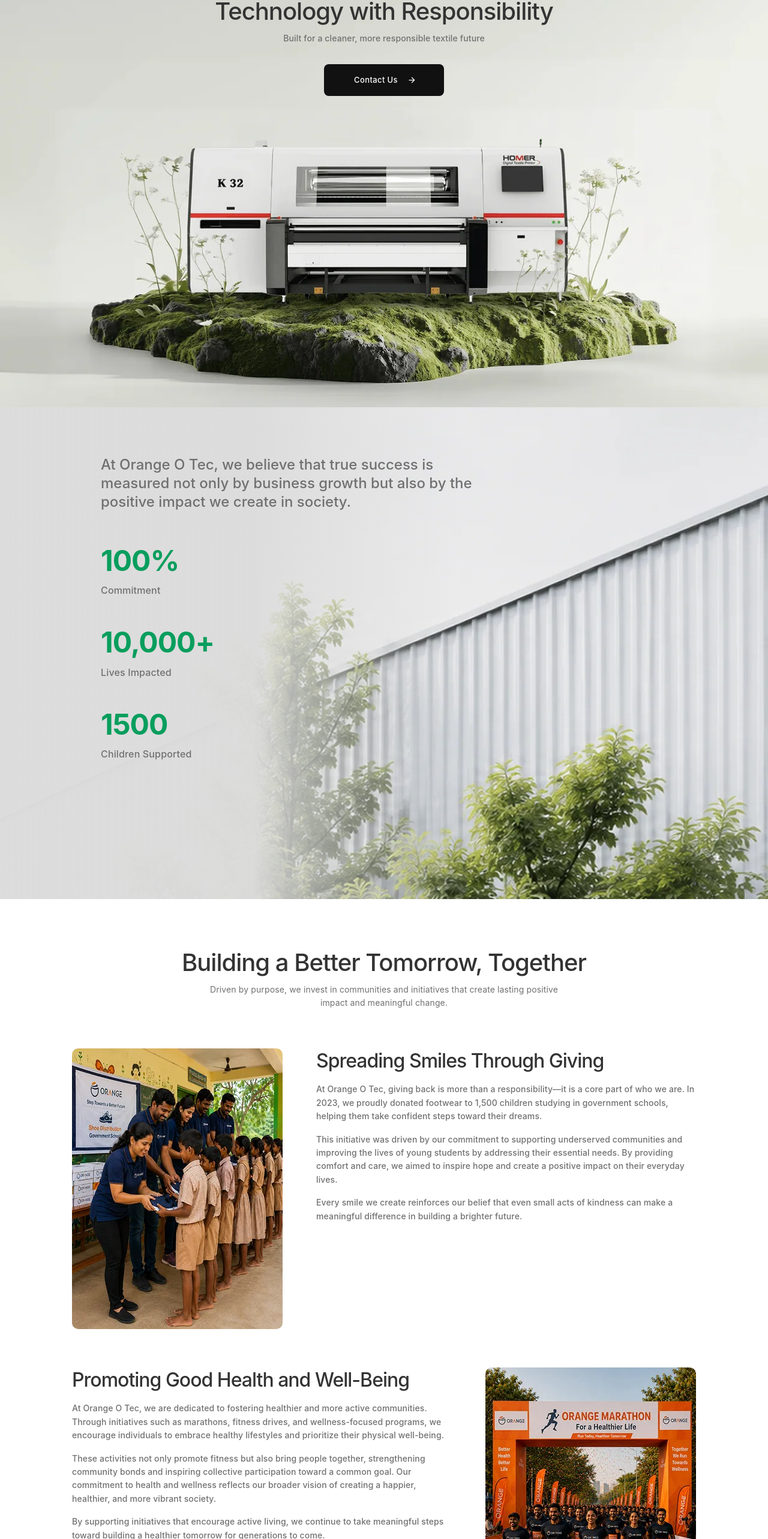
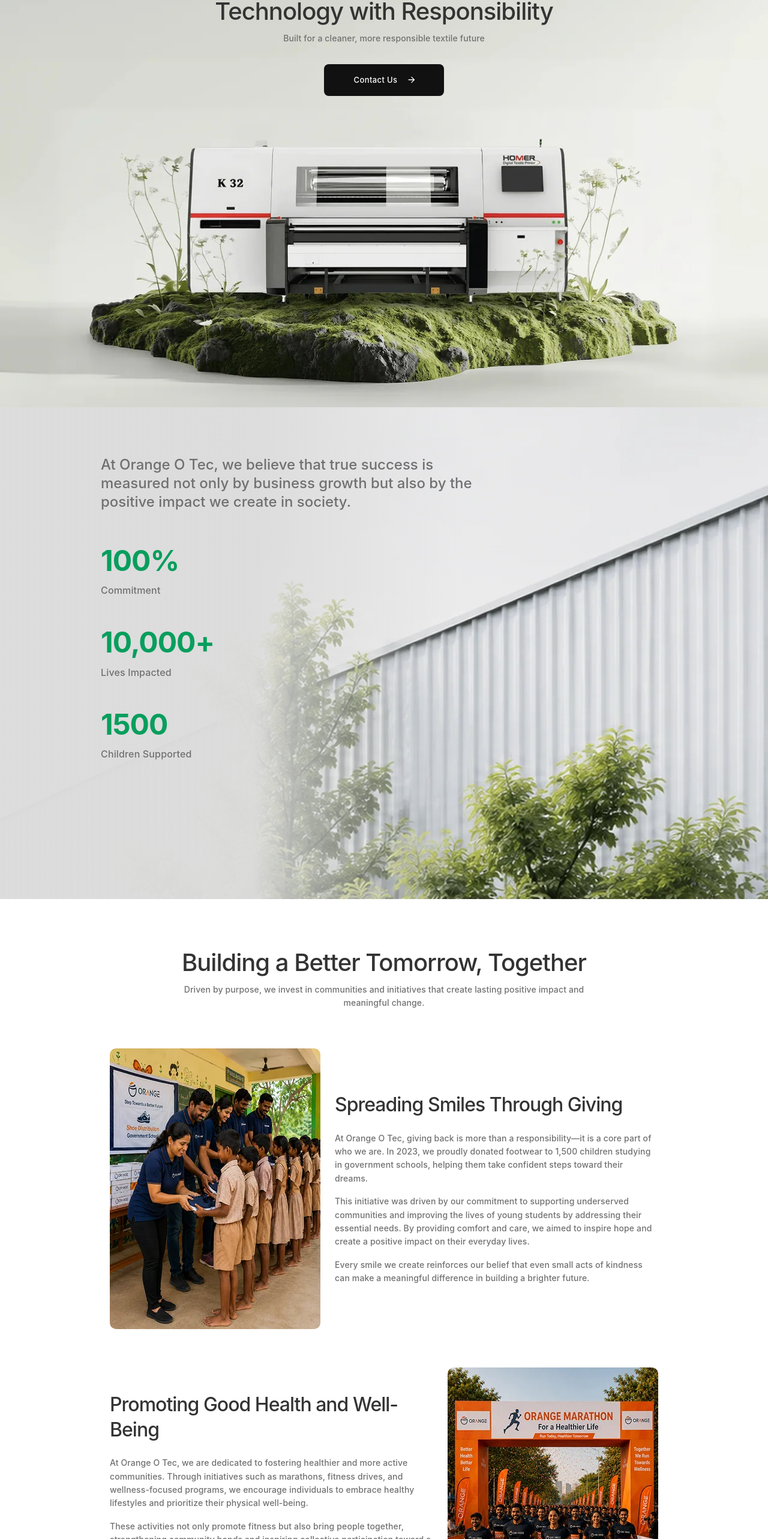
Before and after one commit to off-social/orange-webapp, a Next.js app: page /csr in a window 1280 px wide. Shown: the part 180-2746 px from the top of the page at 60% size. Built offline with nearby package versions, Linux system fonts and the light colour scheme; a web font is replaced by a local one; what @mui/material-nextjs would draw is missing.

Commit message:
fixed csr design

```diff
--- a/app/csr/CSRHero.tsx
+++ b/app/csr/CSRHero.tsx
@@ -5,29 +5,32 @@
 export default function CSRHero() {
   return (
     <Box sx={{ position: "relative", width: "100%", lineHeight: 0 }}>
-      {/* Mobile image (xs only) */}
-      <Box sx={{ display: { xs: "block", sm: "none" } }}>
+      {/* Mobile image — xs (<600px, e.g. 456px) */}
+      <Box
+        sx={{
+          display: { xs: "block", sm: "none" },
+          position: "relative",
+          width: "100%",
+          aspectRatio: "393 / 538",
+          overflow: "hidden",
+        }}
+      >
         <Image
           src="/TechnologyWithResponsibilityMobile.webp"
           alt="CSR – Technology with Responsibility"
-          width={393}
-          height={538}
+          fill
           priority
-          style={{
-            width: "100%",
-            aspectRatio: "84/115",
-            display: "block",
-            objectFit: "cover",
-          }}
+          sizes="100vw"
+          style={{ objectFit: "cover", objectPosition: "center" }}
         />
       </Box>
 
-      {/* Tablet + Desktop image (sm+) */}
+      {/* Tablet + Desktop image — sm+ (768px, 1024px, 1440px) */}
       <Box
         sx={{
           display: { xs: "none", sm: "block" },
           position: "relative",
-          height: { sm: "650px", md: "750px", lg: "800px", xl: "1000px" },
+          height: { sm: "580px", md: "720px", lg: "800px" },
           overflow: "hidden",
         }}
       >
@@ -36,6 +39,7 @@
           alt="CSR – Technology with Responsibility"
           fill
           priority
+          sizes="100vw"
           style={{ objectFit: "cover", objectPosition: "center bottom" }}
         />
         {/* Top fade — blends image into page background */}
@@ -45,7 +49,7 @@
             top: 0,
             left: 0,
             right: 0,
-            height: "120px",
+            height: { sm: "80px", md: "100px", lg: "120px" },
             background:
               "linear-gradient(to bottom, #FFFFFF 0%, rgba(255,255,255,0) 100%)",
             zIndex: 1,
@@ -64,19 +68,20 @@
           display: "flex",
           flexDirection: "column",
           alignItems: "center",
-          gap: { xs: "24px", sm: "24px", md: "32px" },
-          px: { xs: "16px", sm: "40px", md: "40px" },
-          pt: { xs: "32px", sm: "64px", md: "80px", xl: "120px" },
+          gap: { xs: "24px", sm: "28px", md: "30px", lg: "32px" },
+          px: { xs: "16px", sm: "32px", md: "40px" },
+          pt: { xs: "64px", sm: "68px", md: "76px", lg: "80px" },
           textAlign: "center",
         }}
       >
-        {/* Label + Heading + Subtitle */}
         <Box
           sx={{
             display: "flex",
             flexDirection: "column",
             alignItems: "center",
             gap: "8px",
+            width: "100%",
+            maxWidth: { sm: "600px", md: "680px", lg: "728px" },
           }}
         >
           <Typography
@@ -84,10 +89,10 @@
               color: "#707070",
               textAlign: "center",
               fontFamily: "Inter, sans-serif",
-              fontSize: { xs: "14px", md: "16px" },
+              fontSize: { xs: "14px", sm: "14px", md: "15px", lg: "16px" },
               fontWeight: 400,
               lineHeight: "25.6px",
-              letterSpacing: { xs: "5px", md: "10px" },
+              letterSpacing: "10px",
               textTransform: "uppercase",
               whiteSpace: "nowrap",
             }}
@@ -100,9 +105,14 @@
               color: "#333",
               textAlign: "center",
               fontFamily: "Inter, sans-serif",
-              fontSize: { xs: "24px", sm: "32px", md: "40px" },
+              fontSize: { xs: "24px", sm: "28px", md: "36px", lg: "40px" },
               fontWeight: 500,
-              lineHeight: { xs: "31.2px", sm: "41.6px", md: "52px" },
+              lineHeight: {
+                xs: "31.2px",
+                sm: "36.4px",
+                md: "46.8px",
+                lg: "52px",
+              },
               letterSpacing: { xs: 0, md: "-1px" },
             }}
           >
@@ -114,34 +124,39 @@
               color: "#707070",
               textAlign: "center",
               fontFamily: "Inter, sans-serif",
-              fontSize: { xs: "12px", md: "14px" },
+              fontSize: { xs: "12px", sm: "13px", md: "14px", lg: "14px" },
               fontWeight: 500,
-              lineHeight: { xs: "19.2px", md: "22.4px" },
+              lineHeight: {
+                xs: "19.2px",
+                sm: "20.8px",
+                md: "22.4px",
+                lg: "22.4px",
+              },
             }}
           >
             Built for a cleaner, more responsible textile future
           </Typography>
         </Box>
 
-        {/* Button */}
         <Button
           component="a"
           href="/contact"
           variant="contained"
-          endIcon={<ArrowForwardIcon sx={{ fontSize: "15px !important" }} />}
+          endIcon={<ArrowForwardIcon sx={{ fontSize: "16px !important" }} />}
           sx={{
-            width: { xs: "auto", sm: "200px" },
-            padding: { xs: "10px 18px", sm: "16px" },
+            width: { xs: "100%", sm: "200px" },
+            maxWidth: { sm: "200px" },
+            padding: { xs: "12px", sm: "16px" },
             borderRadius: "8px",
             bgcolor: "#111",
             color: "#FFF",
             fontFamily: "Inter, sans-serif",
-            fontSize: { xs: "12px", sm: "13px" },
+            fontSize: "13px",
             fontWeight: 500,
             lineHeight: "20.8px",
             textTransform: "none",
             whiteSpace: "nowrap",
-            alignSelf: "center",
+            alignSelf: { xs: "stretch", sm: "center" },
             justifyContent: "center",
             gap: "8px",
             boxShadow: "none",
--- a/app/csr/CSRInitiatives.tsx
+++ b/app/csr/CSRInitiatives.tsx
@@ -28,24 +28,27 @@
   return (
     <Box
       sx={{
-        display: "flex",
-        padding: {
-          xs: "48px 16px",
-          sm: "64px 40px",
-          md: "80px 80px",
-          lg: "80px 120px",
-          xl: "100px 400px",
-        },
-        flexDirection: "column",
-        alignItems: "center",
-        gap: { xs: "48px", md: "64px" },
-        alignSelf: "stretch",
         bgcolor: "#FFF",
+        py: { xs: "48px", sm: "64px", md: "80px" },
+        px: { xs: "16px", sm: "32px", md: "40px" },
       }}
     >
-      {/* Header */}
       <Box
         sx={{
+          mx: "auto",
+          width: "100%",
+          maxWidth: "914px",
+          display: "flex",
+          flexDirection: "column",
+          gap: { xs: "48px", md: "64px" },
+        }}
+      >
+        {/* Section header — 728px max per Figma */}
+        <Box
+          sx={{
+            mx: "auto",
+            width: "100%",
+            maxWidth: "728px",
             display: "flex",
             flexDirection: "column",
             alignItems: "center",
@@ -57,10 +60,10 @@
             sx={{
               color: "#333",
               fontFamily: "Inter, sans-serif",
-            fontSize: { xs: "24px", md: "40px", xl: "48px" },
+              fontSize: { xs: "24px", sm: "28px", md: "36px", lg: "40px" },
               fontWeight: 500,
-            lineHeight: { xs: "31.2px", md: "52px", xl: "62.4px" },
-            letterSpacing: "-1px",
+              lineHeight: { xs: "31.2px", sm: "36.4px", md: "46.8px", lg: "52px" },
+              letterSpacing: { xs: 0, lg: "-1px" },
             }}
           >
             Building a Better Tomorrow, Together
@@ -69,17 +72,16 @@
             sx={{
               color: "#707070",
               fontFamily: "Inter, sans-serif",
-            fontSize: { xs: "12px", md: "14px", xl: "16px" },
-            fontWeight: 400,
-            lineHeight: { xs: "19.2px", md: "22.4px", xl: "25.6px" },
-            maxWidth: { xs: "600px", xl: "700px" },
+              fontSize: { xs: "12px", sm: "13px", md: "14px" },
+              fontWeight: 500,
+              lineHeight: { xs: "19.2px", sm: "20.8px", md: "22.4px" },
             }}
           >
-          Driven by purpose, we invest in communities and initiatives that create lasting positive impact and meaningful change.
+            Driven by purpose, we invest in communities and initiatives that create
+            lasting positive impact and meaningful change.
           </Typography>
         </Box>
 
-      {/* Initiative rows */}
         {initiatives.map((item, idx) => (
           <Box
             key={idx}
@@ -87,20 +89,17 @@
               display: "flex",
               flexDirection: {
                 xs: "column",
-              sm: item.imgLeft ? "row" : "row-reverse",
+                md: item.imgLeft ? "row" : "row-reverse",
               },
-            alignItems: { xs: "flex-start", sm: "flex-start" },
-            gap: { xs: "24px", sm: "40px", md: "56px", xl: "72px" },
-            width: "100%",
+              alignItems: { xs: "stretch", md: "center" },
+              gap: "24px",
             }}
           >
-          {/* Image */}
             <Box
               sx={{
                 flexShrink: 0,
-              width: { xs: "100%", sm: "351px", xl: "420px" },
-              height: { xs: "auto", sm: "468px", xl: "560px" },
-              aspectRatio: "3/4",
+                width: { xs: "100%", md: "351px" },
+                aspectRatio: "351 / 468",
                 borderRadius: "10px",
                 overflow: "hidden",
                 position: "relative",
@@ -110,41 +109,48 @@
                 src={item.img}
                 alt={item.title}
                 fill
-              style={{ objectFit: "cover", objectPosition: "50% center" }}
+                sizes="(max-width: 900px) 100vw, 350px"
+                style={{ objectFit: "cover", objectPosition: "center" }}
               />
             </Box>
 
-          {/* Text */}
             <Box
               sx={{
                 display: "flex",
                 flexDirection: "column",
-              gap: "16px",
+                gap: "24px",
                 flex: 1,
+                minWidth: 0,
               }}
             >
               <Typography
                 sx={{
                   color: "#333",
                   fontFamily: "Inter, sans-serif",
-                fontSize: { xs: "22px", md: "32px", xl: "40px" },
+                  fontSize: { xs: "20px", sm: "24px", md: "28px", lg: "32px" },
                   fontWeight: 500,
-                lineHeight: { xs: "28.6px", md: "41.6px", xl: "52px" },
-                letterSpacing: "-1px",
+                  lineHeight: {
+                    xs: "26px",
+                    sm: "31.2px",
+                    md: "36.4px",
+                    lg: "41.6px",
+                  },
+                  letterSpacing: { xs: 0, lg: "-1px" },
                 }}
               >
                 {item.title}
               </Typography>
 
+              <Box sx={{ display: "flex", flexDirection: "column", gap: "16px" }}>
                 {item.paragraphs.map((para, pIdx) => (
                   <Typography
                     key={pIdx}
                     sx={{
                       color: "#707070",
                       fontFamily: "Inter, sans-serif",
-                  fontSize: { xs: "14px", xl: "16px" },
+                      fontSize: "14px",
                       fontWeight: 500,
-                  lineHeight: { xs: "22.4px", xl: "25.6px" },
+                      lineHeight: "22.4px",
                     }}
                   >
                     {para}
@@ -152,7 +158,9 @@
                 ))}
               </Box>
             </Box>
+          </Box>
         ))}
+      </Box>
     </Box>
   );
 }
--- a/components/home/ScrollVideos.tsx
+++ b/components/home/ScrollVideos.tsx
@@ -9,9 +9,9 @@
 // every embed eagerly downloads ~1MB+ of YouTube player JS on first paint.
 const videoIds = [
   "lNr9r16VmJ8",
-  "lNr9r16VmJ8",
-  "lNr9r16VmJ8",
-  "lNr9r16VmJ8",
+  "yUOXWmqz6Rw",
+  "VYZX8cwE-mg",
+  "QwQ3f4eImRw",
 ];
 
 const ScrollVideos = () => {
```
Lines whose indentation alone changed are shown as unchanged.
